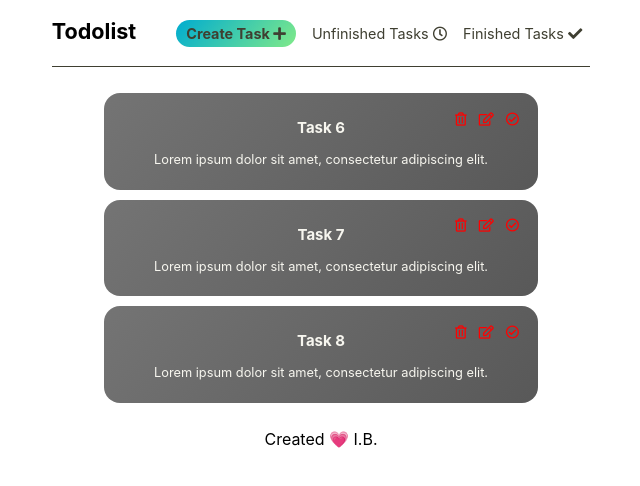
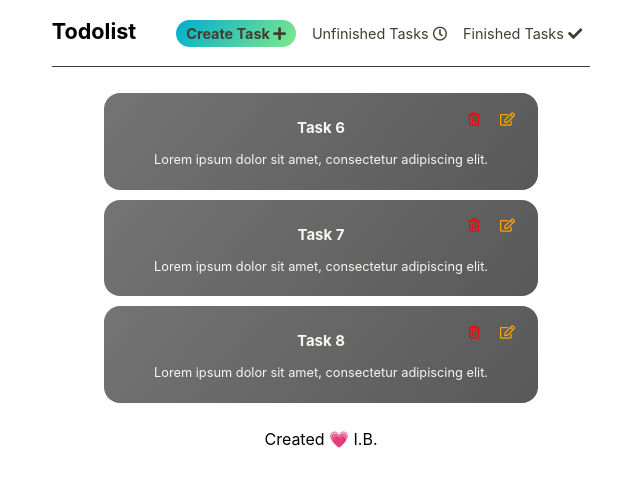
Before and after one commit to igor06brw/todolist, a React (Create React App) app: page /finishtask in a window 1280 px wide. Shown: the top 486 px of the page, without its empty margins (319-959 px from the left). Built offline with nearby package versions, Linux system fonts and the light colour scheme.

Commit message:
fix colors of button in anyone task

```diff
--- a/src/components/Task.js
+++ b/src/components/Task.js
@@ -28,12 +28,19 @@ const Icons = styled.div`
     position: absolute;
     top: 15%;
     right: 3%;
+`
+
+const Button = styled.button`
+    background: none;
+    border: none;
+    color: red;
+    cursor: pointer;
     & > i {
         cursor: pointer;
-        margin: 0 0.8em;
+        margin: 0 0.3em;
     }
     & > .fa-trash-alt {
-        color: green;
+        color: red;
     }
     & > .fa-edit {
         color: orange;
@@ -41,13 +48,6 @@ const Icons = styled.div`
     & > .fa-check-circle {
         color: green;
     }
-`
-
-const Button = styled.button`
-    background: none;
-    border: none;
-    color: red;
-    cursor: pointer;
 `
 
 const Task = ({task}) => {
@@ -83,9 +83,9 @@ const Task = ({task}) => {
                 <Button onClick={() => editHandler(task)}>
                     <i class="far fa-edit"></i>
                 </Button>
-                <Button onClick={() => completeCurrentTask(task._id)}>
-                    <i class="far fa-check-circle"></i>
-                </Button>
+                {
+                   (task.isCompleted === false) ? (<Button onClick={() => completeCurrentTask(task._id)}><i class="far fa-check-circle"></i></Button>) : (<a></a>)
+                }
             </Icons>
             <Wrapper>
                 <h3>{task.title}</h3>
```
